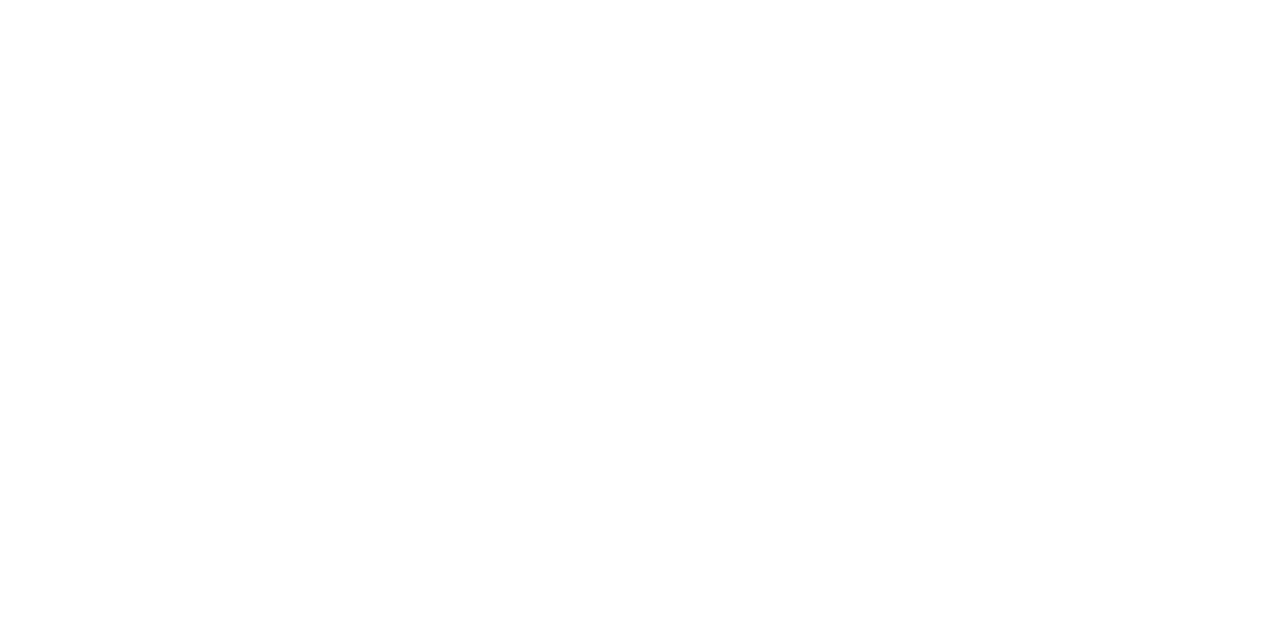
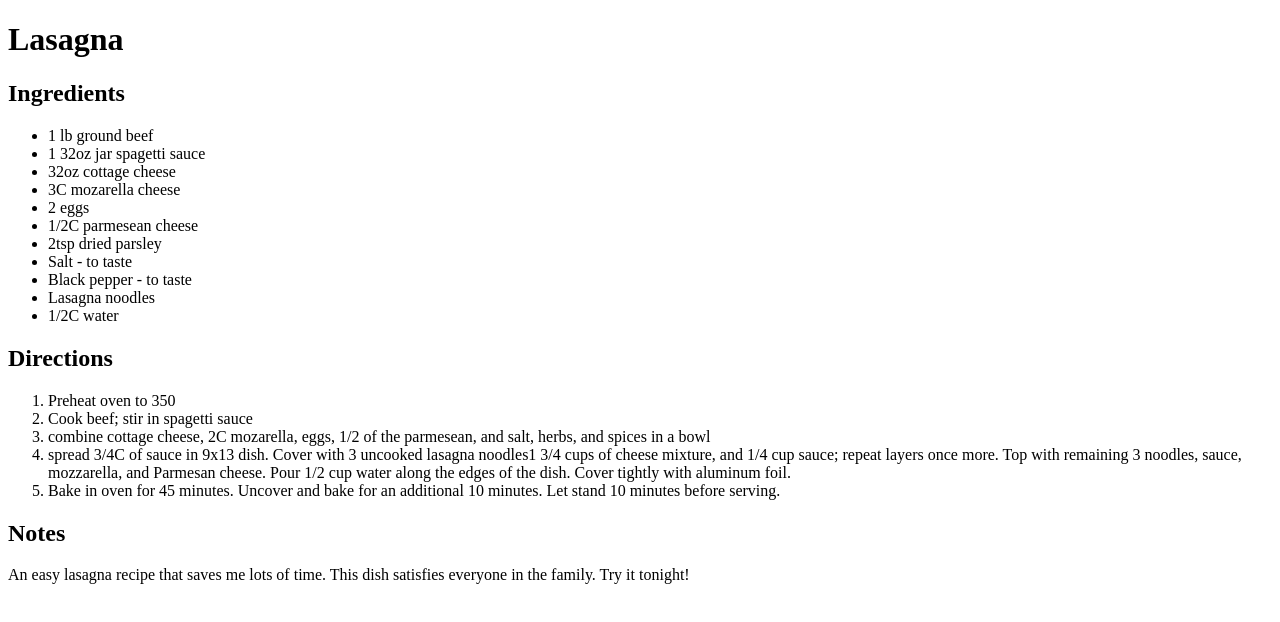
Before and after one commit to branson-lee725/odin-recipes, a plain HTML site: page recipes/lasagna.html in a window 1280 px wide. Drawn offline with Linux system fonts and the light colour scheme.

Commit message:
Build: Fill in lasagna recipe file with title, ingredients, and instructions

```diff
--- a/recipes/lasagna.html
+++ b/recipes/lasagna.html
@@ -6,6 +6,31 @@
     <title>Lasagna</title>
 </head>
 <body>
-
+    <h1>Lasagna</h1>
+    <!-- Insert image here -->
+     <h2>Ingredients</h2>
+        <ul>
+            <li>1 lb ground beef</li>
+            <li>1 32oz jar spagetti sauce</li>
+            <li>32oz cottage cheese</li>
+            <li>3C mozarella cheese</li>
+            <li>2 eggs</li>
+            <li>1/2C parmesean cheese</li>
+            <li>2tsp dried parsley</li>
+            <li>Salt - to taste</li>
+            <li>Black pepper - to taste</li>
+            <li>Lasagna noodles</li>
+            <li>1/2C water</li>
+        </ul>
+     <h2>Directions</h2>
+        <ol>
+            <li>Preheat oven to 350</li>
+            <li>Cook beef; stir in spagetti sauce</li>
+            <li>combine cottage cheese, 2C mozarella, eggs, 1/2 of the parmesean, and salt, herbs, and spices in a bowl</li>
+            <li>spread 3/4C of sauce in 9x13 dish. Cover with 3 uncooked lasagna noodles1 3/4 cups of cheese mixture, and 1/4 cup sauce; repeat layers once more. Top with remaining 3 noodles, sauce, mozzarella, and Parmesan cheese. Pour 1/2 cup water along the edges of the dish. Cover tightly with aluminum foil.</li>
+            <li>Bake in oven for 45 minutes. Uncover and bake for an additional 10 minutes. Let stand 10 minutes before serving.</li>
+        </ol>
+    <h2>Notes</h2>
+    <p>An easy lasagna recipe that saves me lots of time. This dish satisfies everyone in the family. Try it tonight!</p>
 </body>
 </html>
```
